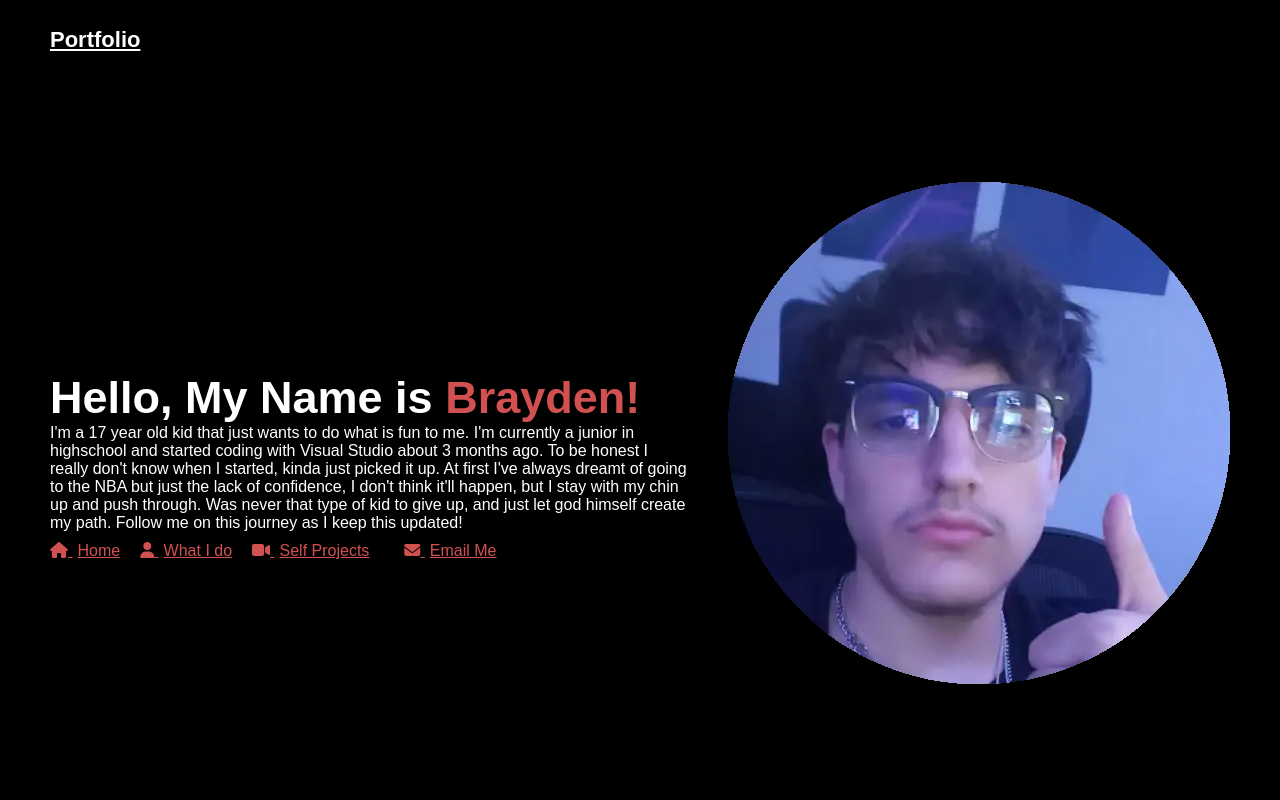
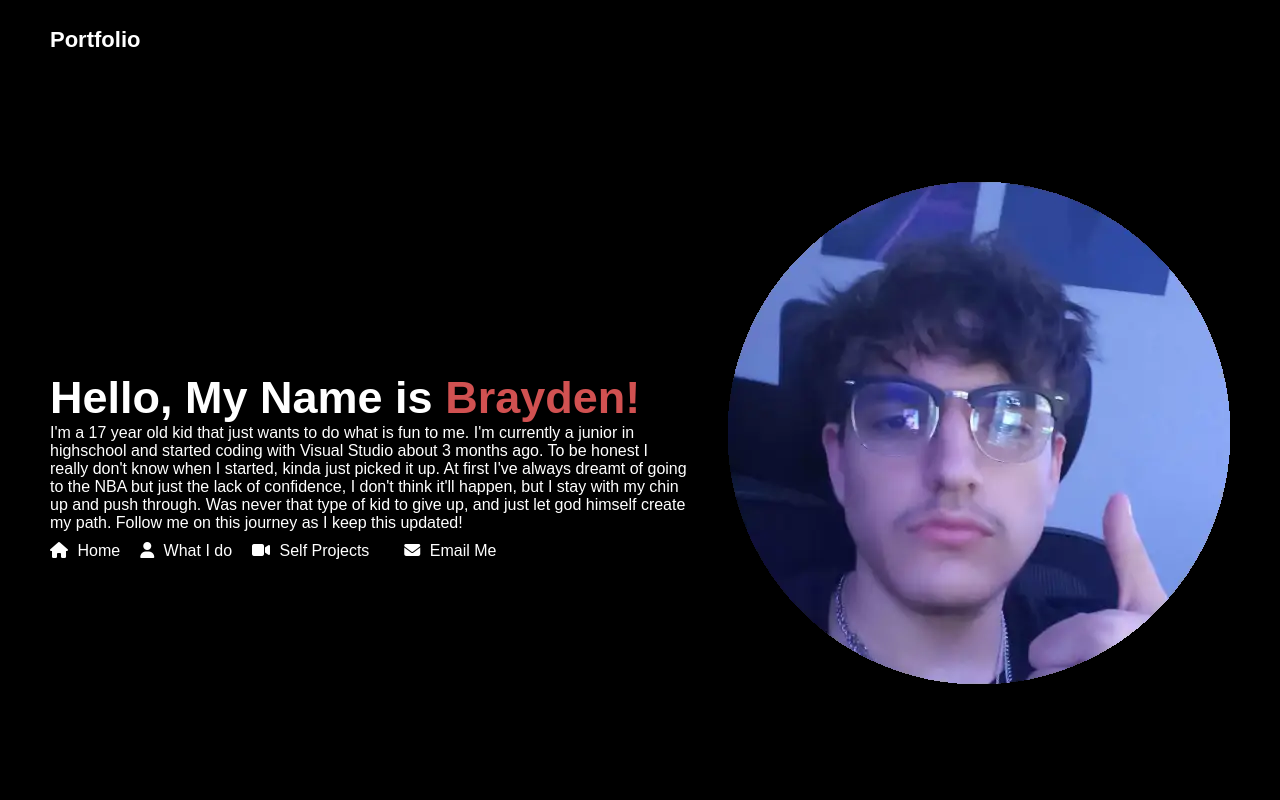
Before and after one commit to Perfectonq/BCarreon-Portfolio, a plain HTML site: page index.html in a window 1280 px wide. Shown: the top 800 px of the page. Drawn offline with Linux system fonts and the light colour scheme.

Commit message:
Update design.css

```diff
--- a/design.css
+++ b/design.css
@@ -24,6 +24,7 @@ body {
 
 a {
   color: white;
+  text-decoration: none;
 }
 
 /* Section 1 */
@@ -58,15 +59,14 @@ nav .left a {
 }
 
 .hero-section .right a {
-  color: #d15151;
-  text-decoration: underline;
+  color: white;
   margin: 0 10px;
   margin-top: 10px;
   gap: 5px;
 }
 
 .hero-section .right a:last-child {
-  color: #d15151;
+  color: white;
   background-color: transparent;
   padding: 5px 15px;
   border-radius: 5px;
```
